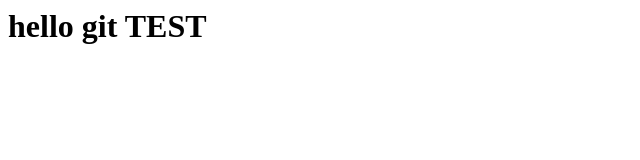
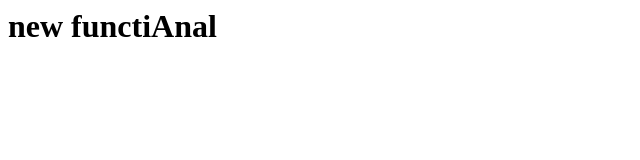
Before and after one commit to p43s/test, a plain HTML site: page index.htm in a window 1280 px wide. Shown: the whole page, without its empty margins (0-640 px from the left). Drawn offline with Linux system fonts and the light colour scheme.

Commit message:
new functional:

```diff
--- a/index.htm
+++ b/index.htm
@@ -1 +1 @@
-<h1>hello git TEST</h1>
+<h1>new functiAnal</h1>
```
